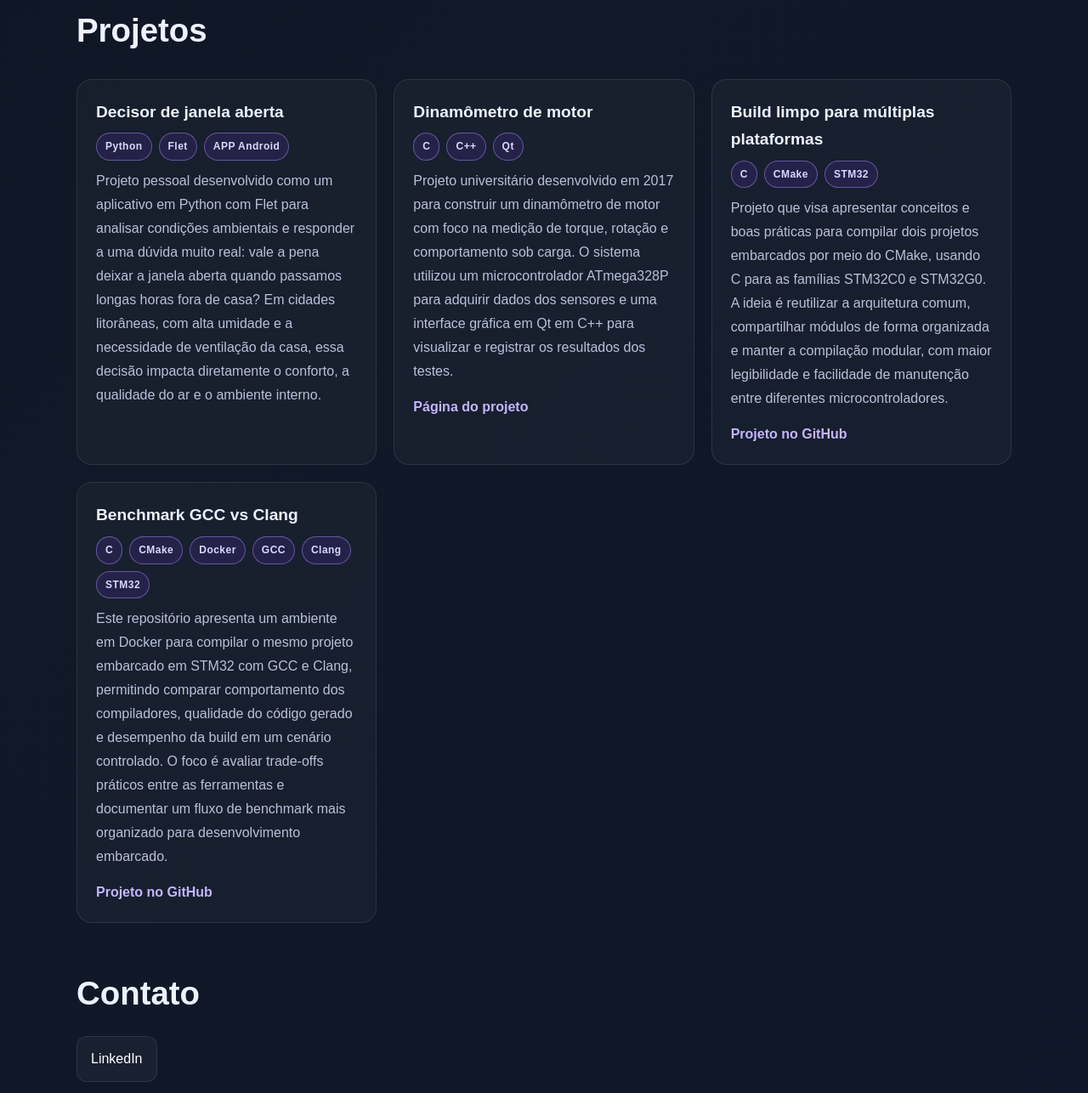
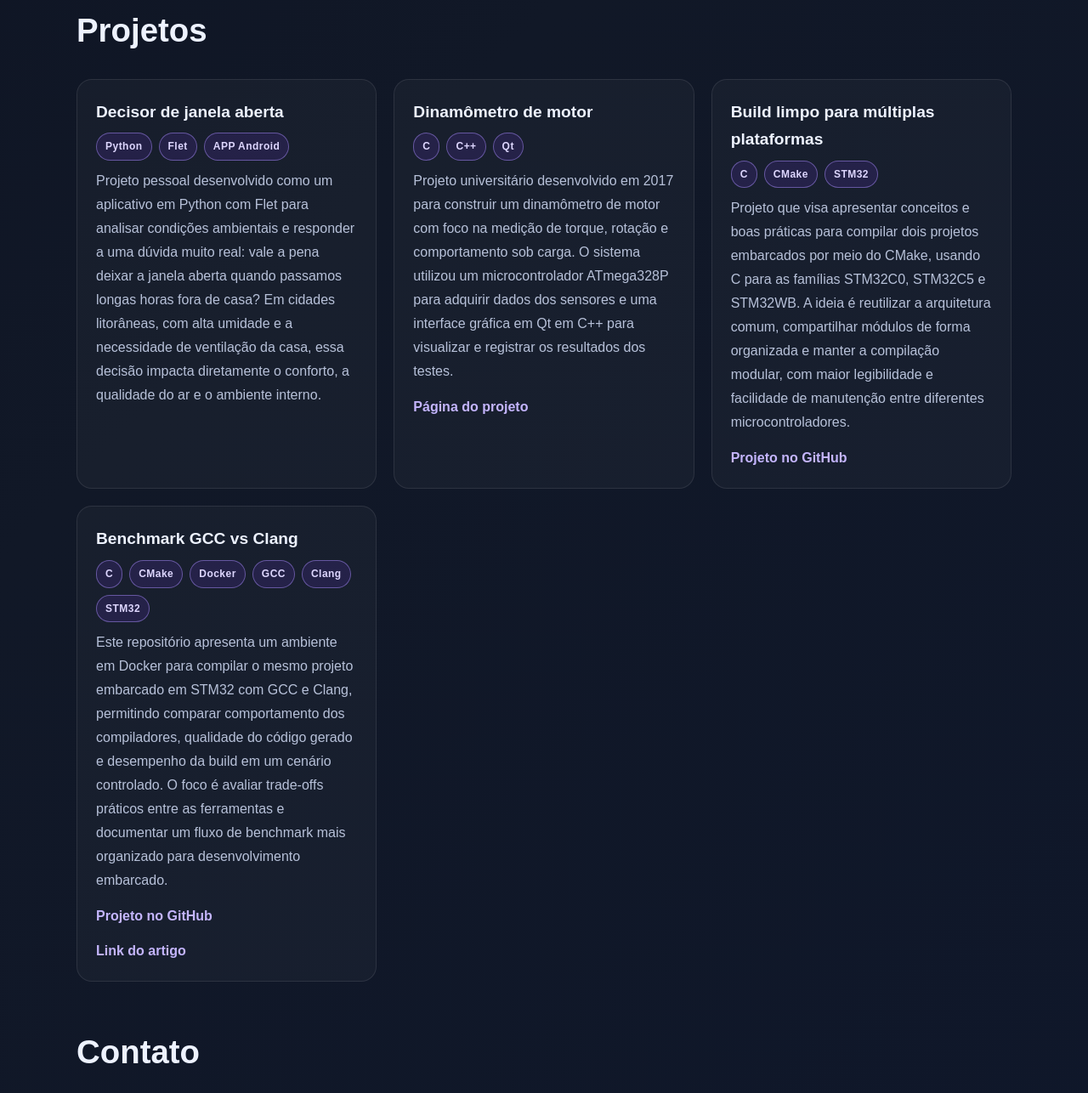
Before and after one commit to ariherramos/presentation, a plain HTML site: page pt.html in a window 1280 px wide. Shown: the part 1907-3193 px from the top of the page at 85% size. Drawn offline with Linux system fonts and the light colour scheme.

Commit message:
Add: Artigo embarcados

```diff
--- a/pt.html
+++ b/pt.html
@@ -395,8 +395,8 @@
               <span class="tag">CMake</span>
               <span class="tag">STM32</span>
             </div>
-            <p>Projeto que visa apresentar conceitos e boas práticas para compilar dois projetos embarcados por meio do CMake, usando C para as famílias STM32C0 e STM32G0. A ideia é reutilizar a arquitetura comum, compartilhar módulos de forma organizada e manter a compilação modular, com maior legibilidade e facilidade de manutenção entre diferentes microcontroladores.</p>
-            <a class="project-link" href="https://github.com/ariherramos/clean-cross-platform-code" target="_blank" rel="noreferrer">Projeto no GitHub</a>
+            <p>Projeto que visa apresentar conceitos e boas práticas para compilar dois projetos embarcados por meio do CMake, usando C para as famílias STM32C0, STM32C5 e STM32WB. A ideia é reutilizar a arquitetura comum, compartilhar módulos de forma organizada e manter a compilação modular, com maior legibilidade e facilidade de manutenção entre diferentes microcontroladores.</p>
+            <a class="project-link" href="https://github.com/ariherramos/docker-stm32-arm-clang" target="_blank" rel="noreferrer">Projeto no GitHub</a>
           </article>
 
           <article class="card">
@@ -411,6 +411,8 @@
             </div>
             <p>Este repositório apresenta um ambiente em Docker para compilar o mesmo projeto embarcado em STM32 com GCC e Clang, permitindo comparar comportamento dos compiladores, qualidade do código gerado e desempenho da build em um cenário controlado. O foco é avaliar trade-offs práticos entre as ferramentas e documentar um fluxo de benchmark mais organizado para desenvolvimento embarcado.</p>
             <a class="project-link" href="https://github.com/ariherramos/docker-stm32-arm-clang" target="_blank" rel="noreferrer">Projeto no GitHub</a>
+            <br>
+            <a class="project-link" href="https://embarcados.com.br/stm32-arm-gnu-toolchain-vs-arm-toolchain-for-embedded/" rel="noreferrer">Link do artigo</a>
           </article>
         </div>
       </section>
```
Also changed, not shown: index.html (+4 -2 lines).
